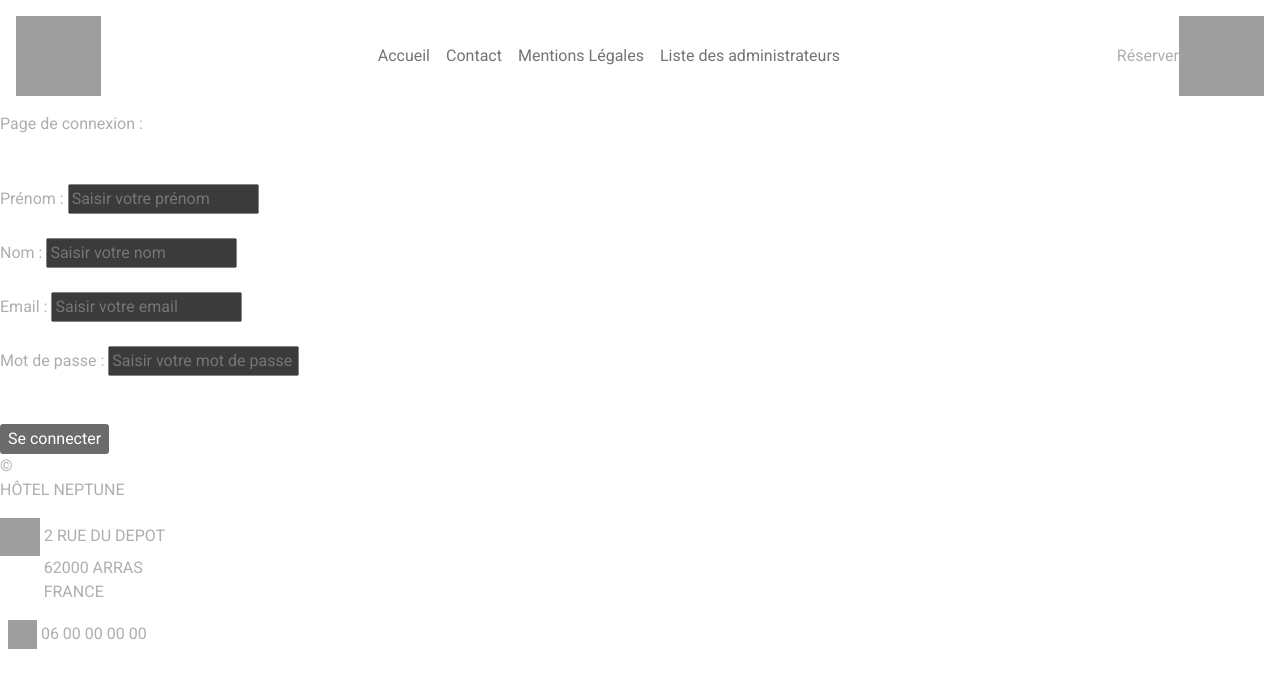
After one commit to mevyona/NeptuneHostel, a PHP site: template templates/defaultController/login.html.twig in a window 1280 px wide. The commit adds this page. Shown: the top 688 px of the page. Run offline with PHP 8.4, Linux system fonts and the light colour scheme; the template is opened without the code that fills it, so the values that code supplies are empty; some libraries are stand-ins or nearby versions; grey boxes are pictures that could not be loaded.

Commit message:
Modif router.php

```diff
--- /dev/null
+++ b/templates/defaultController/login.html.twig
@@ -0,0 +1,19 @@
+{% extends "base.html.twig" %}
+
+{% block title %} {{ parent() }} Page de connexion {% endblock %}
+
+{% block content %}
+
+<div class="title">Page de connexion : </div> <br>
+
+    <form method="post"> <br>
+        Prénom : <input type="firstName" placeholder="Saisir votre prénom" name="firstName" required/> <br> <br>
+        Nom : <input type="lastName" placeholder="Saisir votre nom" name="lastName" required/> <br> <br>
+        Email : <input type="email" placeholder="Saisir votre email" name="email" required/> <br> <br>
+        Mot de passe : <input type="password" placeholder="Saisir votre mot de passe" name="password" required/> <br> <br>
+        <br> <input type="submit" value="Se connecter" name="btConnect"/>
+    </form>
+
+</div>
+
+{% endblock %}
```
Also changed, not shown: templates/base.html.twig (line endings or trailing spaces).
